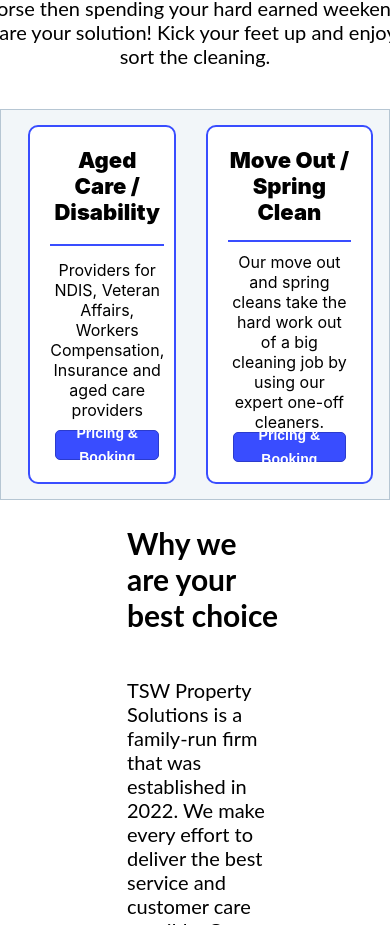
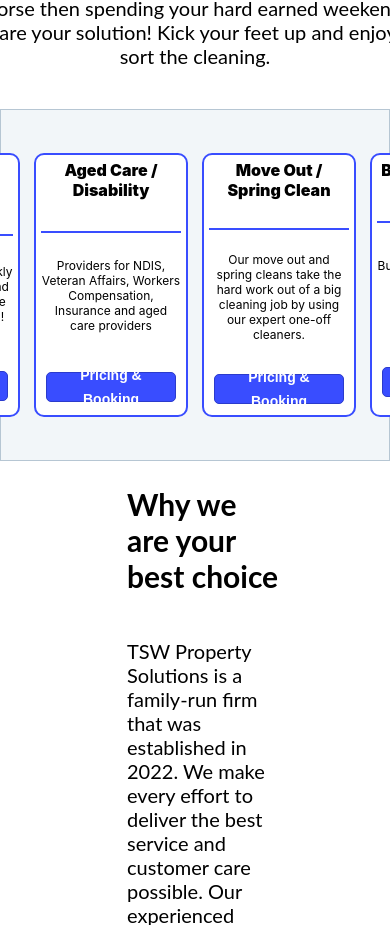
Before and after one commit to pyroteddie/website, a React (Create React App) app: page / in a window 390 px wide. Shown: the part 899-1824 px from the top of the page. Built offline with nearby package versions, Linux system fonts and the light colour scheme.

Commit message:
StyleSize Update

```diff
--- a/src/components/bookingSection.tsx
+++ b/src/components/bookingSection.tsx
@@ -392,13 +392,13 @@
         <div className='bookingSumContainer'>
           <h3 style={{fontSize:'24px'}}>Your Booking Summary</h3>
             <div className='bookingItems'>
-            <div style={{display:'flex', flexDirection:'row',justifyContent: 'space-between',width: '-webkit-fill-available'}}><a>Clean Type</a><a>{CleanDisplay}</a></div>
-            <div style={{display:'flex', flexDirection:'row',justifyContent: 'space-between',width: '-webkit-fill-available'}}><a>Frequency</a><a>{reqId}</a></div>
-            <div style={{display:'flex', flexDirection:'row',justifyContent: 'space-between',width: '-webkit-fill-available'}}><a>Rooms</a><a>{rooms}</a></div>
-            <div style={{display:'flex', flexDirection:'row',justifyContent: 'space-between',width: '-webkit-fill-available'}}><a>Bathrooms</a><a>{bathRooms}</a></div>
-            <div style={{display:'flex', flexDirection:'row',justifyContent: 'space-between',width: '-webkit-fill-available'}}><a>Start Date</a><a>{startDate}</a></div>
-            <div style={{display:'flex', flexDirection:'row',justifyContent: 'space-between',width: '-webkit-fill-available'}}><a>Custom Add-ons</a><a>${customItemCost}</a></div>
-            <div style={{display:'flex', flexDirection:'row',justifyContent: 'space-between',width: '-webkit-fill-available'}}><a>Total Price Per Service</a><a>${(customItemCost +(customItemCost * disPrice)) + cost}</a></div>
+            <div style={{display:'flex', flexDirection:'row',justifyContent: 'space-between',width: '-webkit-fill-available'}}><a>Clean Type: </a><a>{CleanDisplay}</a></div>
+            <div style={{display:'flex', flexDirection:'row',justifyContent: 'space-between',width: '-webkit-fill-available'}}><a>Frequency: </a><a>{reqId}</a></div>
+            <div style={{display:'flex', flexDirection:'row',justifyContent: 'space-between',width: '-webkit-fill-available'}}><a>Rooms: </a><a>{rooms}</a></div>
+            <div style={{display:'flex', flexDirection:'row',justifyContent: 'space-between',width: '-webkit-fill-available'}}><a>Bathrooms: </a><a>{bathRooms}</a></div>
+            <div style={{display:'flex', flexDirection:'row',justifyContent: 'space-between',width: '-webkit-fill-available'}}><a>Start Date: </a><a>{startDate}</a></div>
+            <div style={{display:'flex', flexDirection:'row',justifyContent: 'space-between',width: '-webkit-fill-available'}}><a>Custom Add-ons: </a><a>${customItemCost}</a></div>
+            <div style={{display:'flex', flexDirection:'row',justifyContent: 'space-between',width: '-webkit-fill-available'}}><a>Total Price Per Service: </a><a>${(customItemCost +(customItemCost * disPrice)) + cost}</a></div>
             <div style={{display:'flex', flexDirection:'row'}}><p>* Includes GST tax</p></div>
             </div>
         </div>
--- a/src/style.css
+++ b/src/style.css
@@ -278,3 +278,8 @@
     width: 500px;
     background-color: RGBA(255,255,255,.45);
   }
+
+  @media screen and (max-width: 800px) {
+
+
+  }
--- a/src/style/bookingStyle.css
+++ b/src/style/bookingStyle.css
@@ -3,20 +3,21 @@
 }
 
 .container{
-  padding: 50px;
-    display: flex;
-    justify-content: space-evenly;
+  padding: 20px;
+  display: flex;
+  justify-content: space-evenly;
 
 }
 .bookingSumContainer{
   border: 2px solid #394DFF;
-  width: 300px;
+  max-width: 300px;
   border-radius: 10px;
   min-height: 250px;
-  max-height: 400px;
+  max-height: 450px;
   position: sticky;
   top: 30px;
   padding: 15px;
+  margin-left: 20px;
 }
 .BookingPContainer{
   background-color: RGBA(46,62,212,.05);
@@ -34,8 +35,8 @@
   background: #FFFFFF;
   border: 2px solid #394DFF;
   border-radius: 10px;
-  min-width: 90px;
-  max-width: 200px;
+  min-width: 150px;
+  max-width: 150px;
   min-height: 300px;
   display: grid;
   align-content: stretch;
@@ -51,8 +52,8 @@
   background: #FFFFFF;
   border: 2px solid grey;
   border-radius: 10px;
-  min-width: 90px;
-  max-width: 200px;
+  min-width: 150px;
+  max-width: 150px;
   min-height: 300px;
   display: grid;
   align-content: stretch;
@@ -188,3 +189,169 @@
     flex-direction: column;
     font-size: 22px;
   }
+
+
+  @media screen and (max-width: 800px) {
+    h1, p {
+      font-family: Lato;
+    }
+
+    .container{
+      padding: 20px;
+      display: flex;
+      justify-content: space-evenly;
+      flex-direction: column;
+
+    }
+    .bookingItems{
+      display: flex;
+      justify-items: space-between;
+      flex-direction: column;
+      font-size: 16px;
+    }
+    .bookingSumContainer{
+      max-width: 300px;
+      border-radius: 10px;
+      min-height: 250px;
+      max-height: 450px;
+      position: sticky;
+      top: 30px;
+      padding: 15px;
+      margin-left: 20px;
+    }
+    .bookingContainer{
+        width: fit-content;
+        display: flex;
+        flex-direction: column;
+        padding: 20px;
+        justify-content: space-evenly;
+    }
+    .minServiceBox{
+      min-width: 140px;
+      max-width: 140px;
+      min-height: 250px;
+      display: grid;
+      align-content: stretch;
+      justify-items: center;
+      flex-direction: column;
+      padding: 5px;
+      margin: 7px;
+    }
+    .minServiceBox:hover{
+      box-shadow: 0px 4px 4px rgb(0 0 0 / 25%);
+    }
+    .minServiceBox-unselect{
+      min-width: 140px;
+      max-width: 140px;
+      min-height: 250px;
+      display: grid;
+      align-content: stretch;
+      justify-items: center;
+      flex-direction: column;
+      padding: 5px;
+      margin: 7px;
+    }
+    .miniServiceButton{
+      height: 30px;
+      width: -webkit-fill-available;
+      margin-right: 5px;
+      margin-left: 5px;
+      align-self: center;
+      justify-self: center;
+      font-style: normal;
+      font-weight: 700;
+      font-size: 14px;
+      line-height: 24px;
+      text-align: center;
+      justify-content: center;
+      align-items: center;
+    }
+    .miniServiceButton-unselect{
+      height: 30px;
+      display: flex;
+      width: -webkit-fill-available;
+      margin-right: 5px;
+      margin-left: 5px;
+      text-align: center;
+      align-self: center;
+      justify-self: center;
+      border-radius: 5px;
+      font-style: normal;
+      font-weight: 700;
+      font-size: 14px;
+      line-height: 24px;
+      justify-content: center;
+      align-items: center;
+    }
+    .miniServiceTitle{
+      font-size: 16px;
+      font-weight: 900;
+      text-align: center;
+      height: fit-content;
+    }
+    .miniServiceBody{
+      font-size: 12px;
+      text-align: center;
+    }
+    .servicesSection{
+      display: flex;
+    }
+    .line{
+      width: -webkit-fill-available;
+      height: 5px;
+      margin-top: 10px;
+      margin-bottom: 10px;
+    }
+      .AreaSelect{
+
+        height: 45px;
+        width: -webkit-fill-available;
+        min-width: 150px;
+        font-size: 18px;
+      }
+      .FeqButton-unselect{
+        height: 40px;
+        width: -webkit-fill-available;
+        margin-right: 5px;
+        margin-left: 5px;
+        font-size: 18px;
+      }
+      .FeqButton-unselect:hover{
+        box-shadow: 0px 4px 4px rgb(0 0 0 / 25%);
+      }
+
+      .FeqButton{
+        height: 40px;
+        width: -webkit-fill-available;
+        margin-right: 5px;
+        margin-left: 5px;
+        font-size: 18px;
+
+        font-weight: 700;
+      }
+      .feqButContainer{
+        width: -webkit-fill-available;
+        display: flex;
+        align-items: center;
+        justify-content: space-evenly;
+      }
+      .check-UnSelected{
+        width:25px;
+        height:25px;
+
+      }
+      .check-Selected{
+        width:25px;
+        height:25px;
+
+      }
+      .InputDetails{
+        margin:5px;
+        padding: 2px;
+        height: 30px;
+        width: 270px;
+        border-radius: 5px;
+      }
+
+
+  }
```
